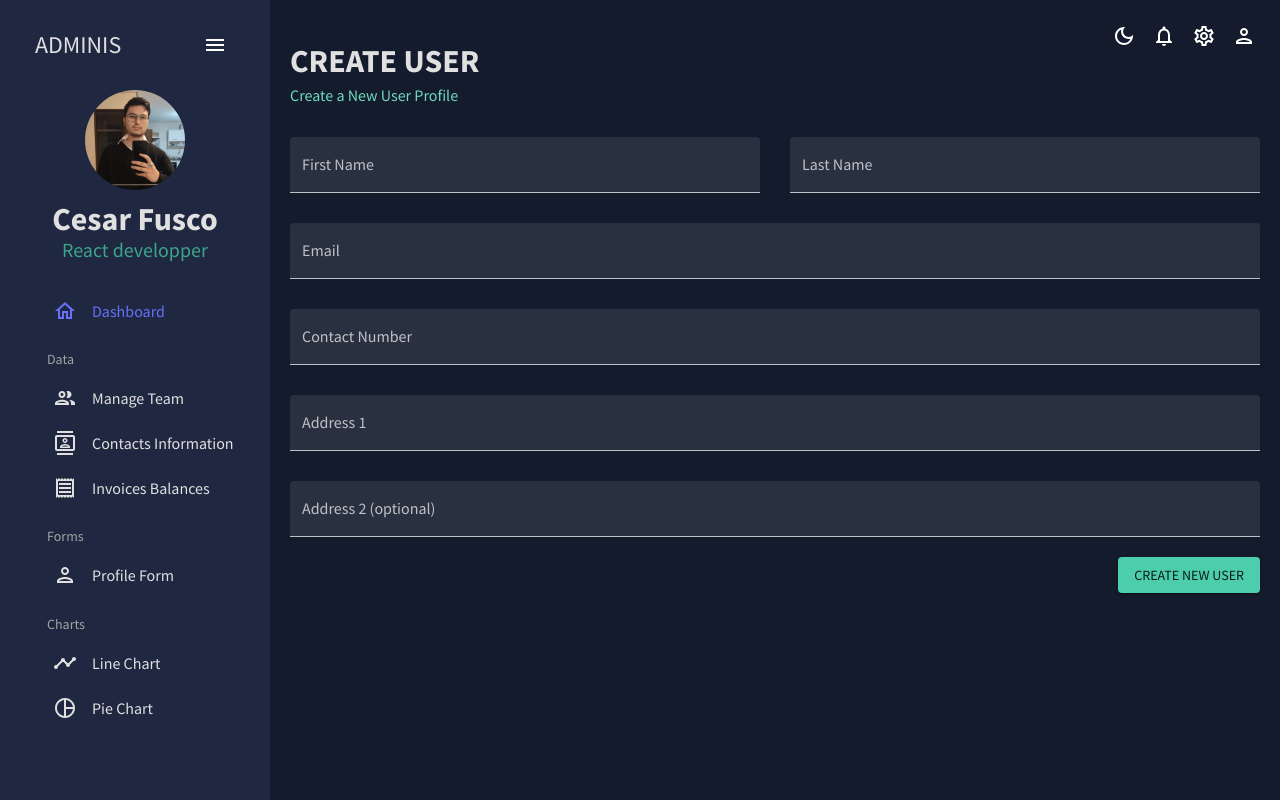
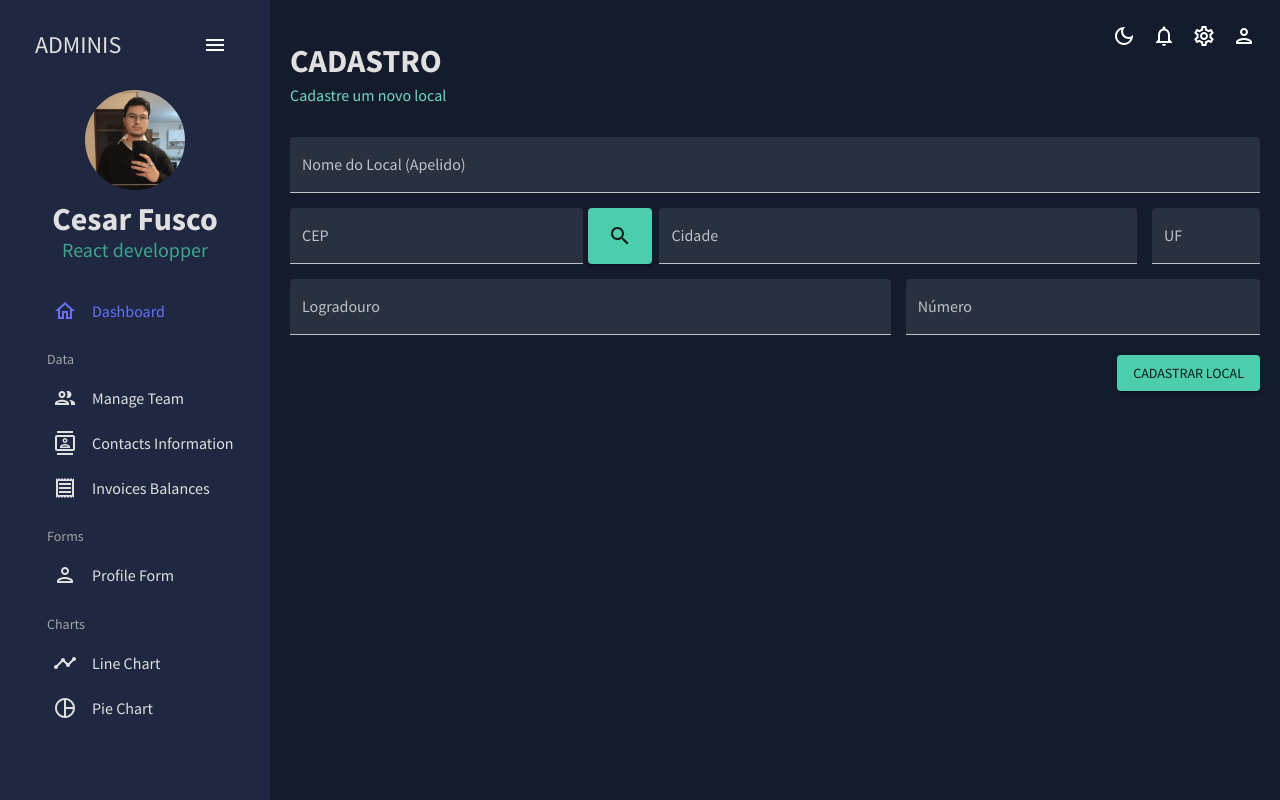
Before and after one commit to CesarRyudi/React-Dashboard, a React (Create React App) app in the folder react-dashboard/: page /form in a window 1280 px wide. Built offline with nearby package versions, Linux system fonts and the light colour scheme.

Commit message:
Formulário fazendo POST

```diff
--- a/react-dashboard/src/scenes/dashboard/index.jsx
+++ b/react-dashboard/src/scenes/dashboard/index.jsx
@@ -10,6 +10,7 @@ import PointOfSaleIcon from "@mui/icons-material/PointOfSale"
 import LineChart from "../../components/LineChart";
 import PieChart from "../../components/PieChart";
 import StatBox from "../../components/StatBox";
+
 
 const Dashboard = () => {
     const theme = useTheme();
--- a/react-dashboard/src/scenes/form/index.jsx
+++ b/react-dashboard/src/scenes/form/index.jsx
@@ -1,28 +1,29 @@
-import { Box, Button, TextField  } from "@mui/material";
+import { Box, Button, TextField } from "@mui/material";
 import { Formik } from "formik";
 import * as yup from "yup";
 import useMediaQuery from "@mui/material/useMediaQuery";
 import Header from "../../components/Header";
+import  SearchIcon from "@mui/icons-material/Search";
 
 const initialValues = {
-    firstName: "",
-    lastName: "",
-    email: "",
-    contact: "",
-    address1: "",
-    address2: "",
+    nome: "",
+    cep: "",
+    cidade: "",
+    estado: "",
+    logradouro: "",
+    numero: "",
 };
 
-const phoneRegExp = /^\s*(\d{2}|\d{0})[-. ]?(\d{5}|\d{4})[-. ]?(\d{4})[-. ]?\s*$/gm
+const cepReg = /^\s*(\d{2}|\d{0})[-. ]?(\d{5}|\d{4})[-. ]?(\d{4})[-. ]?\s*$/gm
 
 
 const userSchema = yup.object().shape({
-    firstName: yup.string().required("required"),
-    lastName: yup.string().required("required"),
-    email: yup.string().email("Invalid email").required("required"),
-    contact: yup.string().matches(phoneRegExp, "Phone number is not valid").required("required"),
-    address1: yup.string().required("required"),
-    address2: yup.string()
+    nome: yup.string().required("Obrigatório"),
+    cep: yup.string().matches(cepReg, "Formato de CEP inválido").required("Obrigatório"),
+    cidade: yup.string().required("Obrigatório"),
+    estado: yup.string().required("Obrigatório"),
+    logradouro: yup.string().required("Obrigatório"),
+    numero: yup.string().required("Obrigatório"),
 });
 
 
@@ -31,11 +32,25 @@ const Form = () => {
 
     const handleFormSubmit = (values) => {
         console.log(values);
+
+        const dataToSend = JSON.stringify(values);
+        // fetch(, {
+            fetch('https://echo.zuplo.io/', {
+                method: 'POST',
+                headers: {
+                    'Accept': 'application/json',
+                    'Content-Type': 'application/json'
+                },
+                body: dataToSend
+            })
+            .then(response => response.json())
+            .then(response => console.log(JSON.stringify(response)))
+
     }
 
     return (
         <Box m="20px">
-            <Header title="CREATE USER" subtitle="Create a New User Profile"/>
+            <Header title="CADASTRO" subtitle="Cadastre um novo local"/>
 
         <Formik
           onSubmit={handleFormSubmit}
@@ -46,103 +61,119 @@ const Form = () => {
                 <form onSubmit={handleSubmit}>
                     <Box
                      display="grid"
-                     gap="30px"
-                     gridTemplateColumns="repeat(4, minmax(0, 1fr))"
+                     gap="15px"
+                     gridTemplateColumns="repeat(16, minmax(0, 1fr))"
                      sx={{
                         "& > div": {gridColumn: isNonMobile ?undefined : "span 4"},
                      }}
                      >
                         <TextField
                          fullWidth
+                         gap="2px"
                          variant="filled"
                          type="text"
-                         label="First Name"
+                         label="Nome do Local (Apelido)"
                          onBlur={handleBlur}
                          onChange={handleChange}
-                         value={values.firstName}
-                         name="firstName"
-                         error={!!touched.firstName && !!errors.firstName}
-                         helperText={touched.firstName && errors.firstName}
-                         sx={{ gridColumn: "span 2"}}
+                         value={values.nome}
+                         name="nome"
+                         error={!!touched.nome && !!errors.nome}
+                         helperText={touched.nome && errors.nome}
+                         sx={{ gridColumn: "span 16"}}
+                         />
+
+                        <TextField
+                         gap="2px"
+                         fullWidth
+                         variant="filled"
+                         type="text"
+                         label="CEP"
+                         onBlur={handleBlur}
+                         onChange={handleChange}
+                         value={values.cep}
+                         name="cep"
+                         error={!!touched.cep && !!errors.cep}
+                         helperText={touched.cep && errors.cep}
+                         sx={{ gridColumn: "span 5"}}
+                         />
+
+                         <Button
+                         type="button"
+                         color="secondary"
+                         variant = "contained"
+                         sx={{ gridColumn: "span 1", margin:"0px 0px 0px -10px", height:"56px"}}
+                         >
+                          <SearchIcon />
+                        </Button>
+
+                        <TextField
+                         fullWidth
+                         variant="filled"
+                         type="text"
+                         label="Cidade"
+                         onBlur={handleBlur}
+                         onChange={handleChange}
+                         value={values.cidade}
+                         name="cidade"
+                         error={!!touched.cidade && !!errors.cidade}
+                         helperText={touched.cidade && errors.cidade}
+                         sx={{ gridColumn: "span 8"}}
                          />
 
                         <TextField
                          fullWidth
                          variant="filled"
                          type="text"
-                         label="Last Name"
+                         label="UF"
                          onBlur={handleBlur}
                          onChange={handleChange}
-                         value={values.lastName}
-                         name="lastName"
-                         error={!!touched.lastName && !!errors.lastName}
-                         helperText={touched.lastName && errors.lastName}
+                         value={values.estado}
+                         name="estado"
+                         error={!!touched.estado && !!errors.estado}
+                         helperText={touched.estado && errors.estado}
                          sx={{ gridColumn: "span 2"}}
                          />
 
-                        <TextField
+                         <TextField
                          fullWidth
                          variant="filled"
                          type="text"
-                         label="Email"
+                         label="Logradouro"
                          onBlur={handleBlur}
                          onChange={handleChange}
-                         value={values.email}
-                         name="email"
-                         error={!!touched.email && !!errors.email}
-                         helperText={touched.email && errors.email}
-                         sx={{ gridColumn: "span 4"}}
+                         value={values.logradouro}
+                         name="logradouro"
+                         error={!!touched.logradouro && !!errors.logradouro}
+                         helperText={touched.logradouro && errors.logradouro}
+                         sx={{ gridColumn: "span 10"}}
                          />
 
-                        <TextField
+                         <TextField
                          fullWidth
                          variant="filled"
                          type="text"
-                         label="Contact Number"
+                         label="Número"
                          onBlur={handleBlur}
                          onChange={handleChange}
-                         value={values.contact}
-                         name="contact"
-                         error={!!touched.contact && !!errors.contact}
-                         helperText={touched.contact && errors.contact}
-                         sx={{ gridColumn: "span 4"}}
+                         value={values.numero}
+                         name="numero"
+                         error={!!touched.numero && !!errors.numero}
+                         helperText={touched.numero && errors.numero}
+                         sx={{ gridColumn: "span 6"}}
                          />
 
-                        <TextField
-                         fullWidth
-                         variant="filled"
-                         type="text"
-                         label="Address 1"
-                         onBlur={handleBlur}
-                         onChange={handleChange}
-                         value={values.address1}
-                         name="address1"
-                         error={!!touched.address1 && !!errors.address1}
-                         helperText={touched.address1 && errors.address1}
-                         sx={{ gridColumn: "span 4"}}
-                         />
 
-                        <TextField
-                         fullWidth
-                         variant="filled"
-                         type="text"
-                         label="Address 2 (optional)"
-                         onBlur={handleBlur}
-                         onChange={handleChange}
-                         value={values.address2}
-                         name="address2"
-                         error={!!touched.address2 && !!errors.address2}
-                         helperText={touched.address2 && errors.address2}
-                         sx={{ gridColumn: "span 4"}}
-                         />
+                    </Box>
+                        <Box
+                        mt="20px"
+                         display="flex"
+                         justifyContent="end" >
+                        <Button type="submit"  color="secondary" variant = "contained">
+                            Cadastrar Local
+                        </Button>
 
                     </Box>
 
-                    <Box display="flex" justifyContent="end" mt="20px">
-                        <Button type="submit"  color="secondary" variant = "contained">
-                            Create New User
-                        </Button>
-                    </Box>
                 </form>
             )}
 
```
